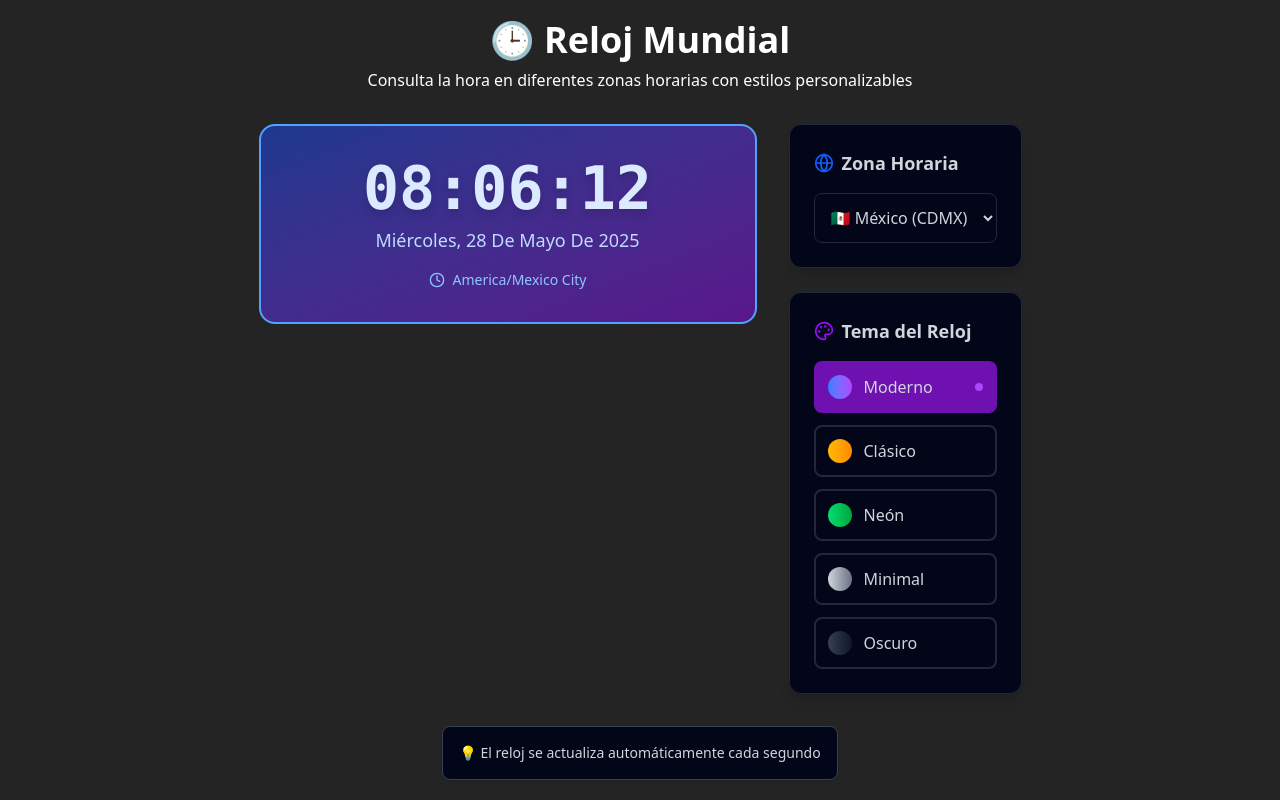
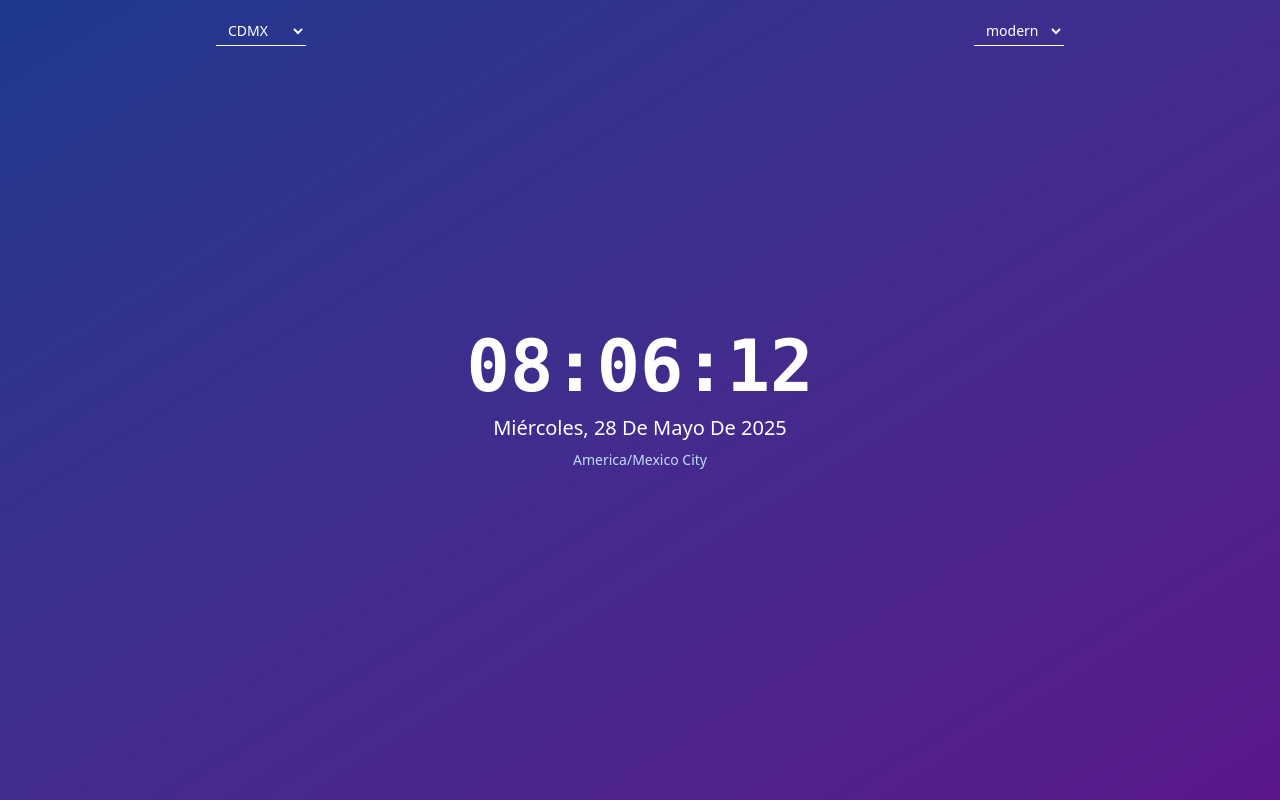
Before and after one commit to AdrianGerman/universal-time, a React (Vite) app: page / in a window 1280 px wide. Built offline with nearby package versions, Linux system fonts and the light colour scheme.

Commit message:
code simplification

```diff
--- a/src/App.jsx
+++ b/src/App.jsx
@@ -1,46 +1,34 @@
-import React, { useState } from "react"
+import React, { useEffect, useState } from "react"
 import Clock from "./components/Clock"
 import TimezoneSelector from "./components/TimezoneSelector"
 import ThemeSelector from "./components/ThemeSelector"
+import { getThemeStyles } from "./utils/themeStyles"
 
 const App = () => {
   const [timezone, setTimezone] = useState("America/Mexico_City")
   const [theme, setTheme] = useState("modern")
+  const [time, setTime] = useState(new Date())
+
+  useEffect(() => {
+    const interval = setInterval(() => setTime(new Date()), 1000)
+    return () => clearInterval(interval)
+  }, [])
+
+  const styles = getThemeStyles(theme)
 
   return (
-    <div className="flex justify-center items-center min-h-screen p-4 text-white">
-      <div className="max-w-6xl mx-auto">
-        <header className="text-center mb-8">
-          <h1 className="text-4xl font-bold text-white mb-2">
-            🕒 Reloj Mundial
-          </h1>
-          <p className="text-white">
-            Consulta la hora en diferentes zonas horarias con estilos
-            personalizables
-          </p>
-        </header>
-
-        <div className="grid lg:grid-cols-3 gap-8">
-          <div className="lg:col-span-2">
-            <Clock timezone={timezone} theme={theme} />
-          </div>
-          <div className="space-y-6">
+    <div
+      className={`w-full h-screen ${styles.container} flex flex-col items-center justify-center px-4`}
+    >
+      <div className="absolute top-4 w-full max-w-4xl flex justify-between px-6">
         <TimezoneSelector
           currentTimezone={timezone}
           onTimezoneChange={setTimezone}
         />
         <ThemeSelector currentTheme={theme} onThemeChange={setTheme} />
       </div>
-        </div>
 
-        <div className="mt-8 text-center">
-          <div className="bg-slate-950 rounded-lg p-4 shadow-sm border border-gray-700 inline-block">
-            <p className="text-sm text-gray-300">
-              💡 El reloj se actualiza automáticamente cada segundo
-            </p>
-          </div>
-        </div>
-      </div>
+      <Clock time={time} timezone={timezone} theme={theme} />
     </div>
   )
 }
--- a/src/components/Clock.jsx
+++ b/src/components/Clock.jsx
@@ -1,101 +1,18 @@
-import React, { useState, useEffect } from "react"
+import React from "react"
+import { formatTime, formatDate } from "../utils/dateUtils"
+import { getThemeStyles } from "../utils/themeStyles"
 
-const Clock = ({ timezone, theme }) => {
-  const [time, setTime] = useState(new Date())
-
-  useEffect(() => {
-    const timer = setInterval(() => {
-      setTime(new Date())
-    }, 1000)
-    return () => clearInterval(timer)
-  }, [])
-
-  const formattedTimezone = timezone.replace("_", " ")
-
-  const formatTime = (date) =>
-    new Intl.DateTimeFormat("es-ES", {
-      timeZone: timezone,
-      hour: "2-digit",
-      minute: "2-digit",
-      second: "2-digit",
-      hour12: false
-    }).format(date)
-
-  const formatDate = (date) =>
-    new Intl.DateTimeFormat("es-ES", {
-      timeZone: timezone,
-      weekday: "long",
-      year: "numeric",
-      month: "long",
-      day: "numeric"
-    }).format(date)
-
-  const getThemeStyles = () => {
-    const themes = {
-      modern: {
-        container:
-          "bg-gradient-to-br from-blue-900 to-purple-900 text-white border-2 border-blue-400",
-        time: "text-6xl font-mono font-bold text-blue-100 drop-shadow-lg",
-        date: "text-lg text-blue-200",
-        accent: "text-blue-300"
-      },
-      classic: {
-        container:
-          "bg-gradient-to-br from-amber-100 to-orange-200 text-gray-800 border-4 border-amber-600 shadow-xl",
-        time: "text-6xl font-serif font-bold text-amber-900",
-        date: "text-lg text-amber-800",
-        accent: "text-amber-700"
-      },
-      neon: {
-        container:
-          "bg-black text-green-400 border-2 border-green-500 shadow-2xl shadow-green-500/20",
-        time: "text-6xl font-mono font-bold text-green-400 drop-shadow-[0_0_15px_rgba(34,197,94,0.8)]",
-        date: "text-lg text-green-300",
-        accent: "text-green-500"
-      },
-      minimal: {
-        container: "bg-gray-50 text-gray-900 border border-gray-300",
-        time: "text-6xl font-light text-gray-700",
-        date: "text-lg text-gray-600",
-        accent: "text-gray-500"
-      },
-      dark: {
-        container: "bg-gray-900 text-gray-100 border-2 border-gray-700",
-        time: "text-6xl font-bold text-white",
-        date: "text-lg text-gray-300",
-        accent: "text-gray-400"
-      }
-    }
-    return themes[theme] || themes.modern
-  }
-
-  const styles = getThemeStyles()
+const Clock = ({ time, timezone, theme }) => {
+  const styles = getThemeStyles(theme)
 
   return (
-    <div
-      className={`p-8 rounded-2xl ${styles.container} text-center transition-all duration-300 hover:scale-105`}
-    >
-      <div className={`${styles.time} mb-2 transition-all duration-500`}>
-        {formatTime(time)}
+    <div className="text-center">
+      <div className={`${styles.time} mb-3`}>{formatTime(time, timezone)}</div>
+      <div className={`${styles.date} capitalize`}>
+        {formatDate(time, timezone)}
       </div>
-      <div className={`${styles.date} mb-4 capitalize`}>{formatDate(time)}</div>
-      <div
-        className={`flex items-center justify-center gap-2 ${styles.accent} text-sm`}
-      >
-        <svg
-          width="16"
-          height="16"
-          viewBox="0 0 24 24"
-          fill="none"
-          stroke="currentColor"
-          strokeWidth="2"
-          strokeLinecap="round"
-          strokeLinejoin="round"
-        >
-          <circle cx="12" cy="12" r="10" />
-          <polyline points="12,6 12,12 16,14" />
-        </svg>
-        <span>{formattedTimezone}</span>
+      <div className={`text-sm mt-2 ${styles.accent}`}>
+        {timezone.replace("_", " ")}
       </div>
     </div>
   )
--- a/src/components/ThemeSelector.jsx
+++ b/src/components/ThemeSelector.jsx
@@ -1,47 +1,20 @@
 import React from "react"
-import { Palette } from "lucide-react"
 
 const ThemeSelector = ({ currentTheme, onThemeChange }) => {
-  const themes = [
-    { value: "modern", label: "Moderno", color: "from-blue-500 to-purple-500" },
-    {
-      value: "classic",
-      label: "Clásico",
-      color: "from-amber-400 to-orange-400"
-    },
-    { value: "neon", label: "Neón", color: "from-green-400 to-green-600" },
-    { value: "minimal", label: "Minimal", color: "from-gray-300 to-gray-500" },
-    { value: "dark", label: "Oscuro", color: "from-gray-700 to-gray-900" }
-  ]
+  const themes = ["modern", "classic", "neon", "minimal", "dark"]
 
   return (
-    <div className="bg-slate-950 rounded-xl shadow-lg p-6 border border-gray-800">
-      <div className="flex items-center gap-2 mb-4">
-        <Palette className="text-purple-600" size={20} />
-        <h3 className="text-lg font-semibold text-gray-300">Tema del Reloj</h3>
-      </div>
-      <div className="grid grid-cols-1 gap-3">
-        {themes.map((theme) => (
-          <button
-            key={theme.value}
-            onClick={() => onThemeChange(theme.value)}
-            className={`p-3 rounded-lg border-2 transition-all duration-200 flex items-center gap-3 ${
-              currentTheme === theme.value
-                ? "border-purple-800 bg-purple-800"
-                : "border-gray-800 hover:border-purple-800 hover:bg-gray-900"
-            }`}
-          >
-            <div
-              className={`w-6 h-6 rounded-full bg-gradient-to-r ${theme.color}`}
-            ></div>
-            <span className="font-medium text-gray-300">{theme.label}</span>
-            {currentTheme === theme.value && (
-              <div className="ml-auto w-2 h-2 bg-purple-500 rounded-full"></div>
-            )}
-          </button>
-        ))}
-      </div>
-    </div>
+    <select
+      value={currentTheme}
+      onChange={(e) => onThemeChange(e.target.value)}
+      className="bg-transparent border-b border-white text-white px-2 py-1 text-sm outline-none"
+    >
+      {themes.map((theme) => (
+        <option key={theme} value={theme} className="text-black">
+          {theme}
+        </option>
+      ))}
+    </select>
   )
 }
 
--- a/src/components/TimezoneSelector.jsx
+++ b/src/components/TimezoneSelector.jsx
@@ -1,38 +1,26 @@
 import React from "react"
-import { Globe } from "lucide-react"
 
 const TimezoneSelector = ({ currentTimezone, onTimezoneChange }) => {
   const timezones = [
-    { value: "America/Mexico_City", label: "México (CDMX)", flag: "🇲🇽" },
-    { value: "America/New_York", label: "Nueva York", flag: "🇺🇸" },
-    { value: "America/Los_Angeles", label: "Los Ángeles", flag: "🇺🇸" },
-    { value: "Europe/London", label: "Londres", flag: "🇬🇧" },
-    { value: "Europe/Paris", label: "París", flag: "🇫🇷" },
-    { value: "Europe/Madrid", label: "Madrid", flag: "🇪🇸" },
-    { value: "Asia/Tokyo", label: "Tokio", flag: "🇯🇵" },
-    { value: "Asia/Shanghai", label: "Shanghái", flag: "🇨🇳" },
-    { value: "Australia/Sydney", label: "Sídney", flag: "🇦🇺" },
-    { value: "America/Sao_Paulo", label: "São Paulo", flag: "🇧🇷" }
+    { value: "America/Mexico_City", label: "CDMX" },
+    { value: "America/New_York", label: "NY" },
+    { value: "Europe/Madrid", label: "Madrid" },
+    { value: "Europe/London", label: "Londres" },
+    { value: "Asia/Tokyo", label: "Tokio" }
   ]
 
   return (
-    <div className="bg-slate-950 rounded-xl shadow-lg p-6 border border-gray-800">
-      <div className="flex items-center gap-2 mb-4">
-        <Globe className="text-blue-600" size={20} />
-        <h3 className="text-lg font-semibold text-gray-300">Zona Horaria</h3>
-      </div>
     <select
       value={currentTimezone}
       onChange={(e) => onTimezoneChange(e.target.value)}
-        className="w-full p-3 border border-gray-800 rounded-lg focus:ring-2 focus:ring-blue-500 focus:border-blue-500 bg-slate-950 text-gray-300"
+      className="bg-transparent border-b border-white text-white px-2 py-1 text-sm outline-none"
     >
       {timezones.map((tz) => (
-          <option key={tz.value} value={tz.value}>
-            {tz.flag} {tz.label}
+        <option key={tz.value} value={tz.value} className="text-black">
+          {tz.label}
         </option>
       ))}
     </select>
-    </div>
   )
 }
 
```
Lines whose indentation alone changed are shown as unchanged.
